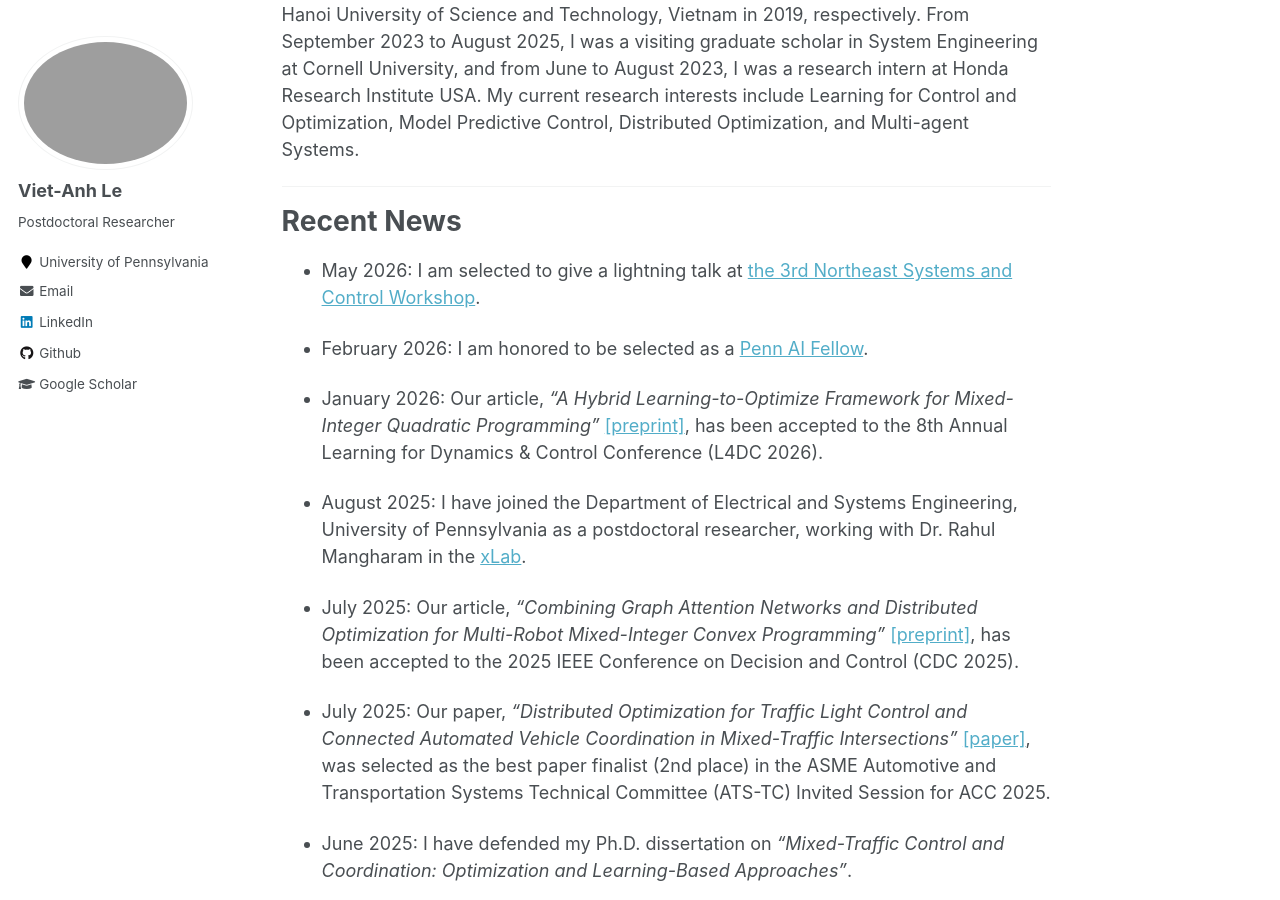
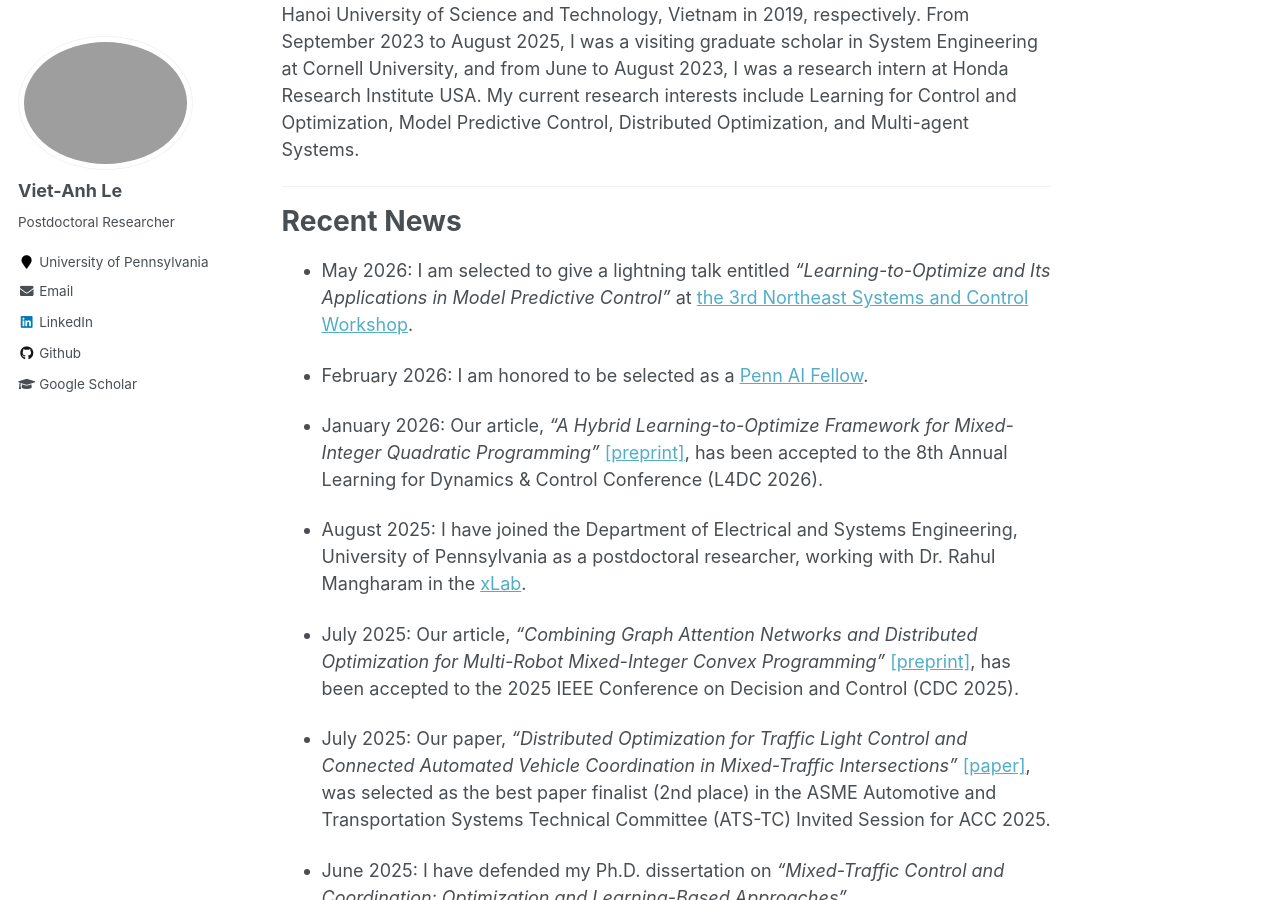
Before and after one commit to vietanhle0101/vietanhle0101.github.io, a Jekyll site: the page built from _pages/about.md, in a window 1280 px wide and 900 px high, scrolled down 681 px. Built offline with Jekyll 4.4.1, drawn with Linux system fonts in a browser that asks for light colours.

Commit message:
update about me

```diff
--- a/_pages/about.md
+++ b/_pages/about.md
@@ -21,7 +21,7 @@ My current research interests include Learning for Control and Optimization, Mod
 
 # Recent News
 
-* May 2026: I am selected to give a lightning talk at [the 3rd Northeast Systems
+* May 2026: I am selected to give a lightning talk entitled <em>"Learning-to-Optimize and Its Applications in Model Predictive Control"</em> at [the 3rd Northeast Systems
 and Control Workshop](https://nescw.org/).
 
 * February 2026: I am honored to be selected as a [Penn AI Fellow](https://ai.upenn.edu/penn-ai-fellows).
```
